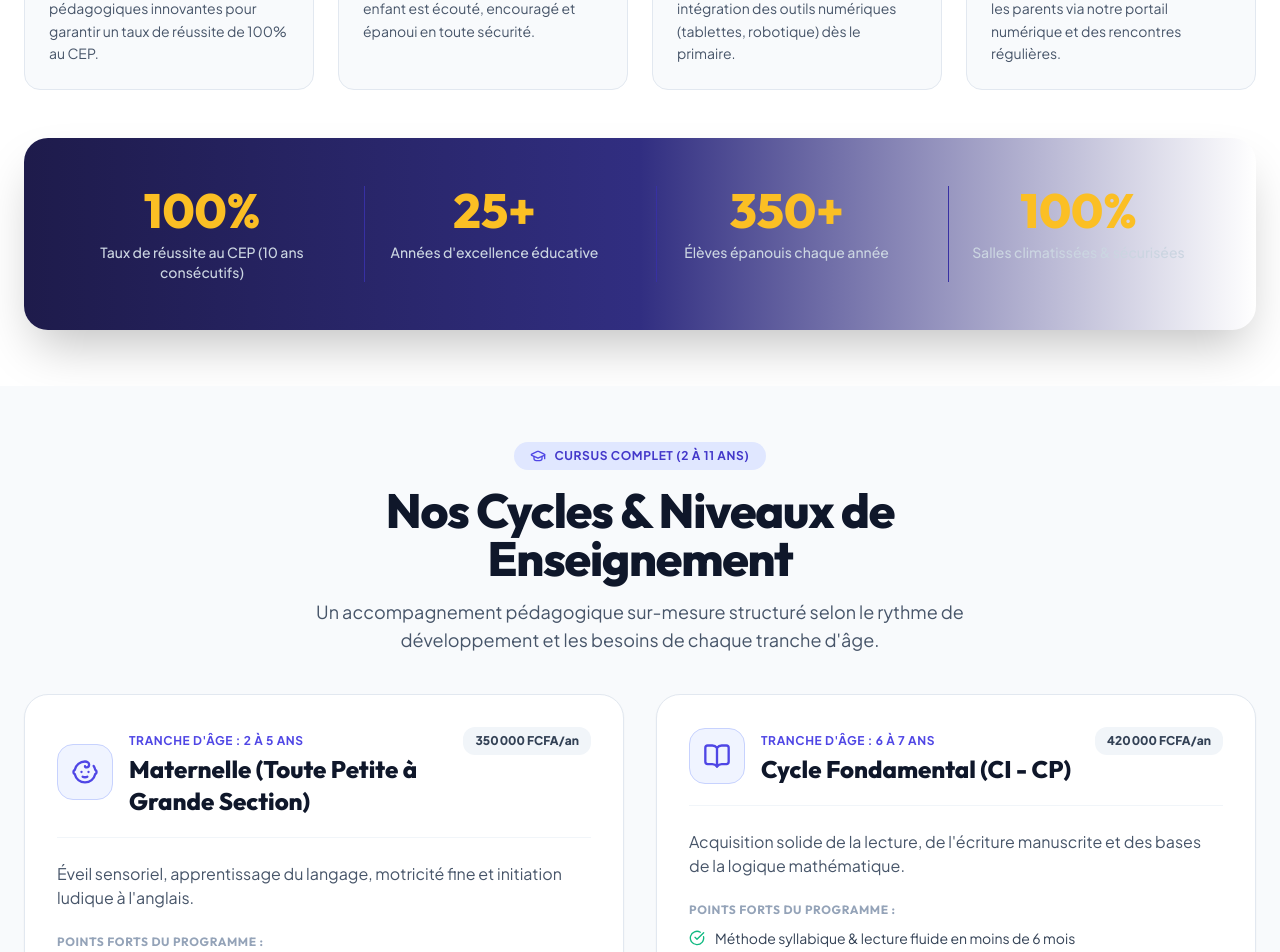
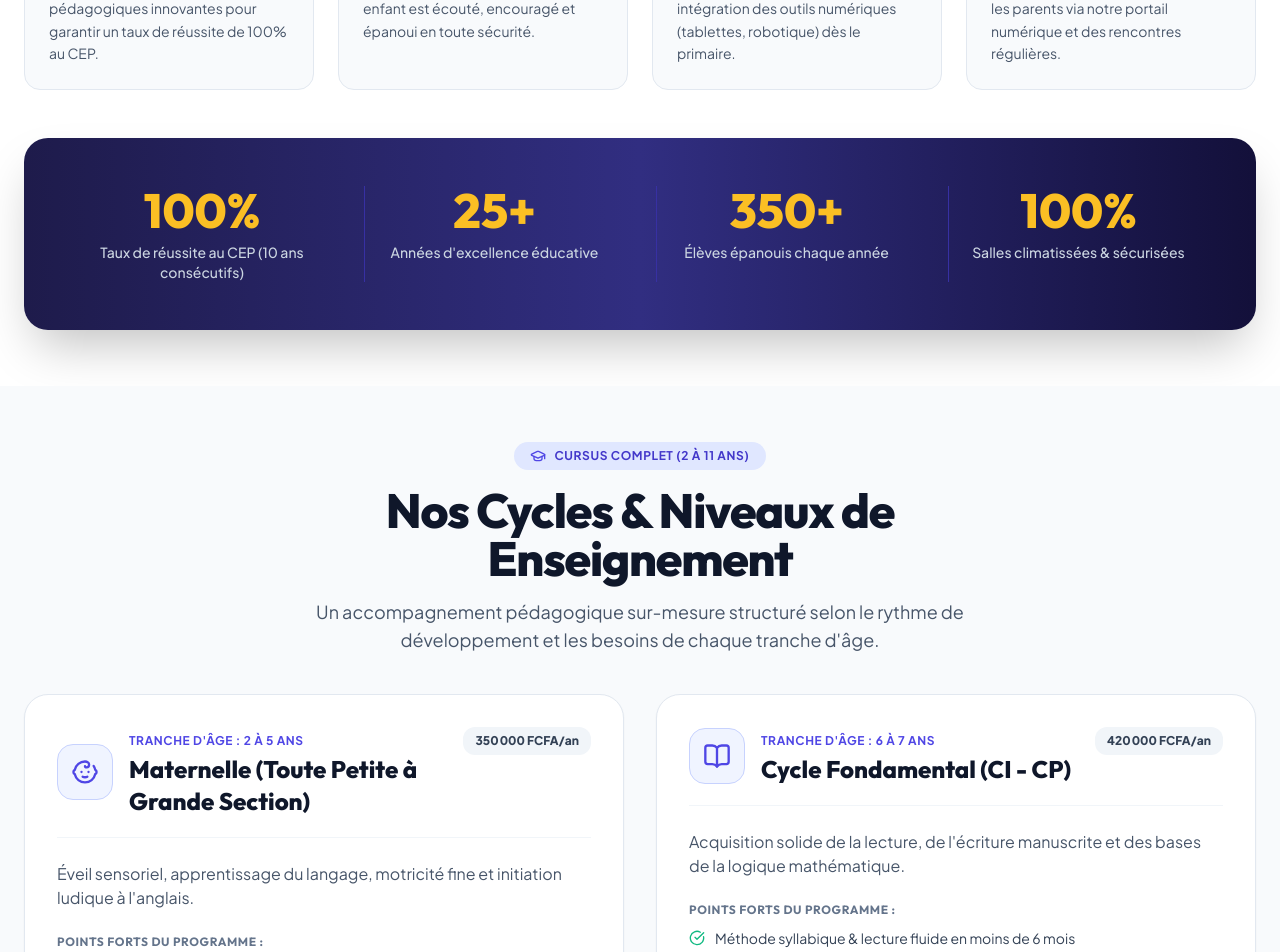
Before and after one commit to 7Bhil/Madone, a React (Vite) app: page / in a window 1280 px wide. Shown: the part 1600-2552 px from the top of the page. Built offline with nearby package versions, Linux system fonts and the light colour scheme; a web font is replaced by a local one.

Commit message:
fix(contrast): ajout brand-950 dans Tailwind, amélioration du contraste texte sur fond clair

```diff
--- a/src/components/sections/Programs.tsx
+++ b/src/components/sections/Programs.tsx
@@ -74,7 +74,7 @@ export default function Programs() {
 
                   {/* Highlights List */}
                   <div className="space-y-2.5">
-                    <h4 className="text-xs font-bold text-slate-400 uppercase tracking-wider">
+                  <h4 className="text-xs font-bold text-slate-500 uppercase tracking-wider">
                       Points Forts du Programme :
                     </h4>
                     {c.highlights.map((h, i) => (
--- a/tailwind.config.js
+++ b/tailwind.config.js
@@ -23,6 +23,7 @@ export default {
           700: '#4338ca',
           800: '#3730a3',
           900: '#1e1b4b',
+          950: '#13103a',
           navy: '#0f172a',
           dark: '#0b0f19',
         },
```
